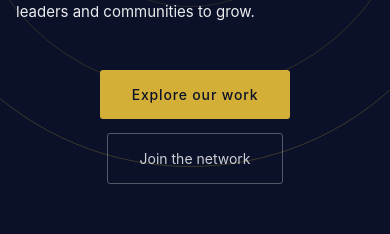
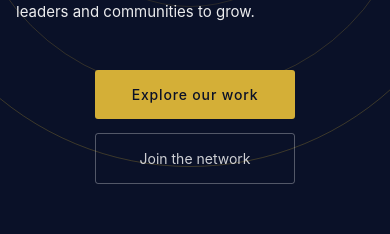
Before and after one commit to Daryllgio/gwags-website, a Next.js app: page / in a window 390 px wide. Shown: the part 399-633 px from the top of the page. Built offline with nearby package versions, Linux system fonts and the light colour scheme.

Commit message:
Hero buttons: min-width when centered on mobile so they look substantial

```diff
--- a/app/globals.css
+++ b/app/globals.css
@@ -1115,6 +1115,10 @@ h1, h2, h3, h4 {
 /* Hero buttons — stack vertically at mobile (768px), centred not stretched */
 @media (max-width: 768px) {
   .hero-buttons { flex-direction: column !important; align-items: center !important; }
+  .hero-btn { min-width: 220px !important; text-align: center !important; }
+}
+@media (max-width: 480px) {
+  .hero-btn { min-width: 200px !important; }
 }
 
 /* Footer text */
--- a/components/Hero.tsx
+++ b/components/Hero.tsx
@@ -34,12 +34,14 @@ export default function Hero({ lang }: HeroProps) {
         <div className="hero-buttons" style={{ display: 'flex', gap: '14px', flexWrap: 'wrap' }}>
           <a
             href="#initiatives"
+            className="hero-btn"
             style={{ background: '#D4AF37', color: '#0A1128', fontSize: '14px', fontWeight: 500, padding: '14px 32px', border: 'none', borderRadius: '3px', cursor: 'pointer', letterSpacing: '0.06em', textDecoration: 'none', display: 'inline-block' }}
           >
             {h.btn1}
           </a>
           <Link
             href="/get-involved"
+            className="hero-btn"
             style={{ background: 'none', color: 'rgba(255,255,255,0.8)', fontSize: '14px', padding: '14px 32px', border: '0.5px solid rgba(255,255,255,0.3)', borderRadius: '3px', cursor: 'pointer', textDecoration: 'none', display: 'inline-block' }}
           >
             {h.btn2}
```
